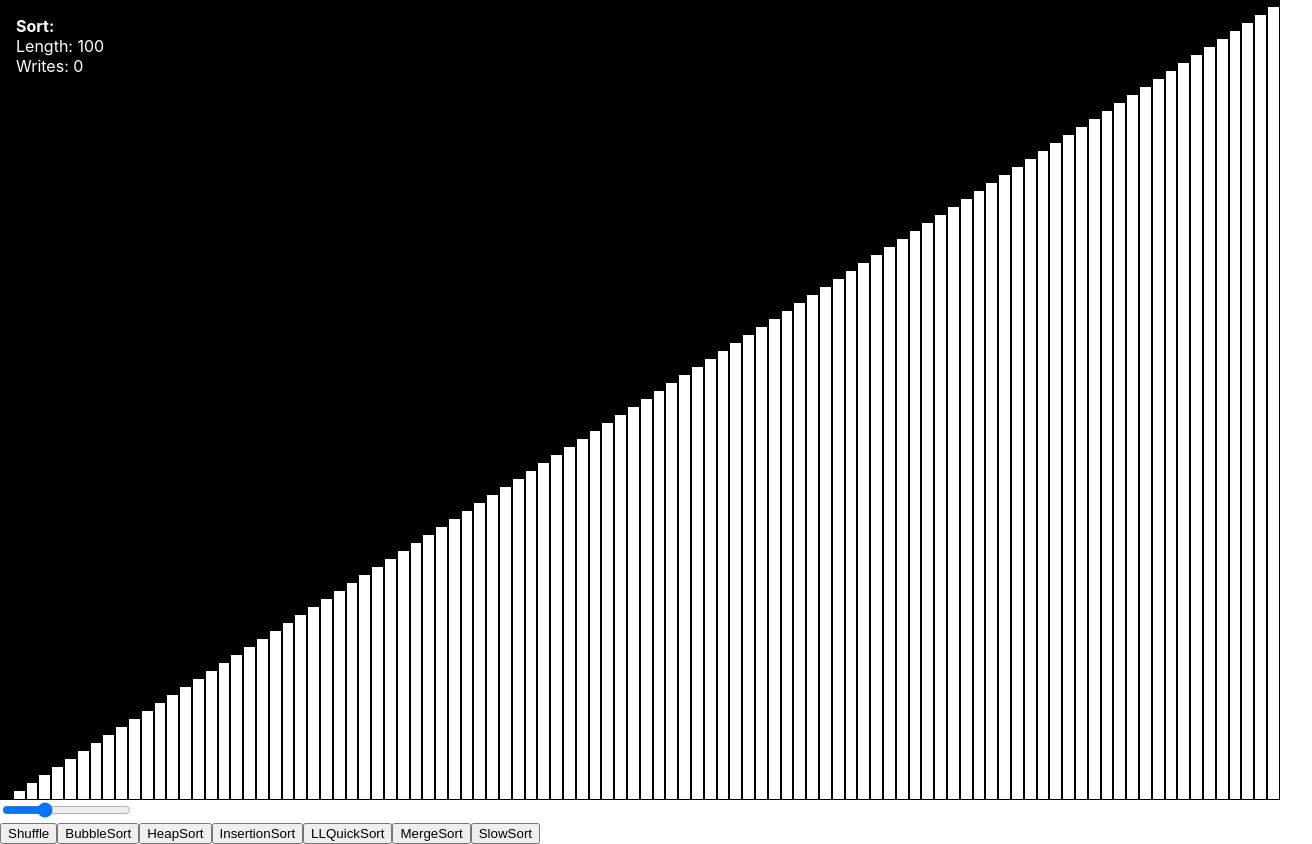
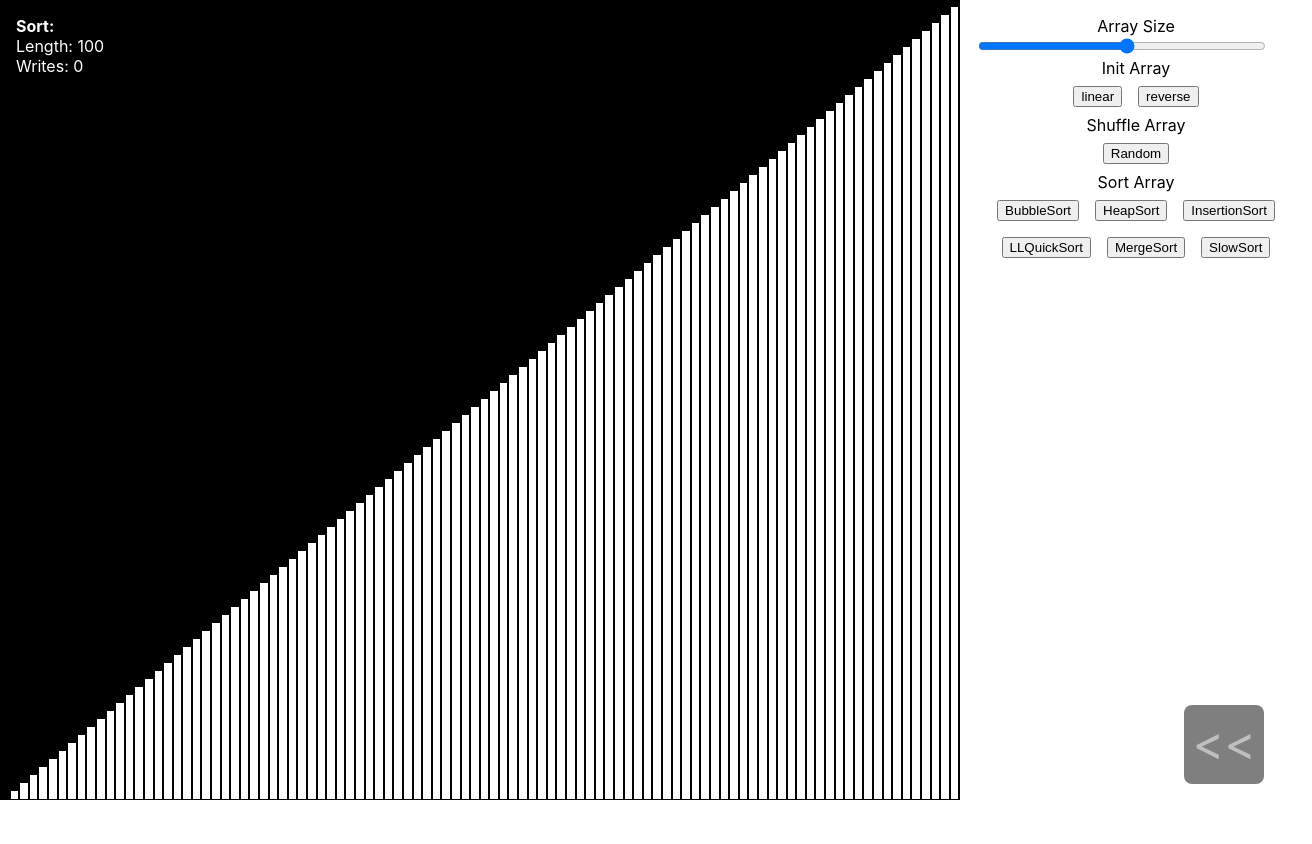
Before and after one commit to meetinger/array-visualizer, a React (Create React App) app: page / in a window 1280 px wide. Shown: the whole page, 1312 px wide, since content can reach past the window. After the commit the page ends 800 px from the top, so only its background shows below. Built offline with nearby package versions, Linux system fonts and the light colour scheme.

Commit message:
Add new control panel

```diff
--- a/src/components/ArrayVisualizer/ArrayVisualizer.js
+++ b/src/components/ArrayVisualizer/ArrayVisualizer.js
@@ -5,6 +5,7 @@ import {Sorts} from "../Sorts/Sorts"
 import {ArrayWindow} from "../ArrayWindow/ArrayWindow";
 import {Element} from "../classes/Element";
 import {Stats} from "../Stats/Stats";
+import {Controls} from "../Controls/Controls";
 
 const colors = {
     "Unmarked": [255, 255, 255],
@@ -25,7 +26,7 @@ export class ArrayVisualizer extends React.Component {
 
     constructor(props) {
         super(props);
-        this.arrLength = 100
+        // this.arrLength = 100
         this.state = {
             array: this.initArray(linear, this.arrLength),
             sortName: "",
@@ -43,17 +44,18 @@ export class ArrayVisualizer extends React.Component {
         this.timeoutMarkArray = [];
         this.pseudoArray = deepArrayCopy(this.state.array)
         this.sorts = new Sorts(this);
-
+        this.arrLength = this.state.length
         this.ctx = new (window.AudioContext || window.webkitAudioContext)();
-        this.updateArrLength();
+        // this.updateArrLength(this.arrLength);
     }
 
     playSound(value) {
         let osc = this.ctx.createOscillator();
         osc.type = 'sine';
+
         let k = value / this.arrLength
+        osc.frequency.value = 2000 * k + 200;
 
-        osc.frequency.value = 2000 * k + 200;
 
         let addTime = 50
 
@@ -186,6 +188,7 @@ export class ArrayVisualizer extends React.Component {
 
 
     swapInArr(a, b, mark = true, arr = this.pseudoArray) {
+        // console.log(arr[b].getValue())
         this.playSound(arr[b].getValue());
         let tmpArr = arr
         // console.log("SWAPPING:" + tmpArr[a].getValue()+"<->"+tmpArr[b].getValue())
@@ -279,13 +282,19 @@ export class ArrayVisualizer extends React.Component {
         return this.arrLength;
     }
 
-    initArray(func, length) {
+    initArray(func, length, setToState=false) {
         let arr = []
         for (let i = 0; i < length; ++i) {
             let element = new Element(func(i, length), 0, [255, 255, 255])
             arr.push(element)
         }
+        if(setToState){
+            this.setState({
+                array: arr
+            })
+        }else {
             return arr;
+        }
     }
 
     shuffleArray() {
@@ -334,29 +343,40 @@ export class ArrayVisualizer extends React.Component {
         return tmp;
     }
 
-    updateArrLength(){
-        let slider = document.getElementById("slider")
+    // updateArrLength(){
+    //     let slider = document.getElementById("slider")
+    //
+    //     if(slider !== null){
+    //         this.arrLength = slider.value
+    //         this.setState({
+    //             array: this.initArray(linear, this.arrLength)
+    //         })
+    //         this.pseudoArray = deepArrayCopy(this.state.array)
+    //     }
+    //     this.sorts.arrLength = this.getArrLength()
+    //     this.delayInc = 5000/this.arrLength;
+    // }
 
-        if(slider !== null){
-            this.arrLength = slider.value
+    updateArrLength(len){
+        this.arrLength = len
         this.setState({
             array: this.initArray(linear, this.arrLength)
         })
         this.pseudoArray = deepArrayCopy(this.state.array)
-        }
+
         this.sorts.arrLength = this.getArrLength()
         this.delayInc = 5000/this.arrLength;
     }
+
 
     render() {
         return (
             <div>
                 <Stats sortName={this.state.sortName} comparisons={this.state.comparisons} writes={this.state.writes} arrLength={this.arrLength}/>
+                <div style={{display: "flex"}}>
                     <ArrayWindow array={this.state.array}/>
-                <div><input id="slider" type="range" min="10" max="300" defaultValue={this.arrLength} step="10" onChange={this.updateArrLength.bind(this)}/>
+                    <Controls arrayVisualizer={this} sorts={this.sorts}/>
                 </div>
-                <button onClick={this.shuffleClickEvent.bind(this)}>Shuffle</button>
-                {this.genSorts()}
             </div>
         )
     }
--- a/src/components/ArrayWindow/ArrayWindow.js
+++ b/src/components/ArrayWindow/ArrayWindow.js
@@ -15,7 +15,7 @@ export function ArrayWindow(props){
         arr.push(<div key={i} style={styleSheet} className={styles.bar}/>);
     }
     return (
-        <div>
+        <div style={{width: "100%"}}>
             <div className={styles.arrayContainer}>
                 {arr}
             </div>
--- /dev/null
+++ b/src/components/Controls/Controls.js
@@ -0,0 +1,118 @@
+import React from 'react';
+import styles from "./Controls.module.scss";
+import {initFunctions} from "../utils/initFunctions";
+import {getAllMethods} from "../utils/utils";
+
+
+export class Controls extends React.Component {
+    isControlShow
+    arrayVisualizer
+    sorts
+
+    constructor(props) {
+        super(props);
+        this.isControlShow = true;
+        this.arrayVisualizer = props.arrayVisualizer
+        this.sorts = props.sorts
+        this.arrayVisualizer.updateArrLength(100)
+        this.arrayVisualizer.initArray(initFunctions.linear)
+    }
+
+    updateArrLength() {
+        let slider = document.getElementById(styles.slider)
+
+        if (slider !== null) {
+            let len = slider.value
+            this.arrayVisualizer.updateArrLength(len)
+        }
+    }
+
+    toggleControlShow() {
+        // console.log(styles.controls)
+        let controlsContainer = document.getElementById(styles.controlsContainer)
+        let controls = document.getElementById(styles.controls)
+        let btn = document.getElementById(styles.showToggleBtn)
+        if (this.isControlShow) {
+            controls.style.display = "none"
+            controlsContainer.style.width = "0"
+            btn.innerHTML = "&gt;&gt;";
+        } else {
+            controls.style.display = "block"
+            controlsContainer.style.width = "20rem"
+            btn.innerHTML = "&lt;&lt";
+        }
+        this.isControlShow = !this.isControlShow
+    }
+
+    initArray(func){
+        // console.log(func)
+        this.arrayVisualizer.initArray(func, this.arrayVisualizer.arrLength, true)
+    }
+
+    shuffleArray(){
+        this.arrayVisualizer.shuffleArray()
+    }
+
+    sortArray(sort){
+        this.arrayVisualizer.sortClickEvent(sort)
+    }
+
+    genInitFunctions(){
+        // console.log(initFunctions)
+        let tmp = []
+        for (let i in initFunctions) {
+            tmp.push(
+                <button key={i} onClick={this.initArray.bind(this, initFunctions[i])}>{i}</button>
+            )
+        }
+        return tmp;
+    }
+
+    getSorts(){
+        let tmp = []
+        let methods = getAllMethods(this.sorts)
+        for (let i of methods) {
+            if(i.includes("Sort"))
+                tmp.push(
+                    <button key={i} onClick={this.sortArray.bind(this, this.sorts[i])}>{i}</button>
+                )
+        }
+        return tmp;
+    }
+
+    render() {
+        return (
+            <div id={styles.controlsContainer}>
+                <div onClick={this.toggleControlShow.bind(this)} id={styles.showToggleBtn}>&lt;&lt;</div>
+                <div id={styles.controls}>
+                    <div>
+                        <div className={styles.textCenter}>Array Size</div>
+                        <input id={styles.slider} type="range" min="10" max="300" defaultValue={this.arrLength}
+                               step="10"
+                               onChange={this.updateArrLength.bind(this)}/>
+
+                        <div className={styles.textCenter}>
+                            <div>Init Array</div>
+                            <div>{this.genInitFunctions()}</div>
+                        </div>
+
+                        <div className={styles.textCenter}>
+                            <div>Shuffle Array</div>
+                            <div>
+                                <button onClick={this.shuffleArray.bind(this)}>Random</button>
+                            </div>
+                        </div>
+
+                        <div className={styles.textCenter}>
+                            <div>Sort Array</div>
+                            <div>
+                                {this.getSorts()}
+                            </div>
+                        </div>
+                    </div>
+
+                </div>
+            </div>
+        )
+    }
+}
--- /dev/null
+++ b/src/components/Controls/Controls.module.scss
@@ -0,0 +1,31 @@
+#controlsContainer {
+  width: 20rem;
+}
+
+.textCenter {
+  text-align: center;
+}
+
+#controls {
+  padding: 1rem;
+  width: 20rem;
+}
+
+#showToggleBtn {
+  background-color: rgba(0,0,0,0.5);
+  margin: 1rem;
+  font-size: 3rem;
+  bottom:0;
+  right: 0;
+  position: fixed;
+  color: rgba(255, 255, 255, 0.5);
+  border-radius: 0.5rem;
+  padding: 0.5rem 0.5rem 0.75rem;
+  cursor: pointer;
+}
+#slider{
+  width: 90%;
+}
+button{
+  margin: 0.5rem
+}
--- a/src/components/utils/initFunctions.js
+++ b/src/components/utils/initFunctions.js
@@ -1,6 +1,11 @@
-export function linear(x, length){
+export let initFunctions = {
+    linear: function linear(x, length) {
+        return x;
+    },
+    reverse: function reverse(x, length) {
+        return length - x;
+    }
+}
+export function linear(x, length) {
     return x;
 }
-export function reverse(x, length){
-    return length - x;
-}
```
Lines whose indentation alone changed are shown as unchanged.
